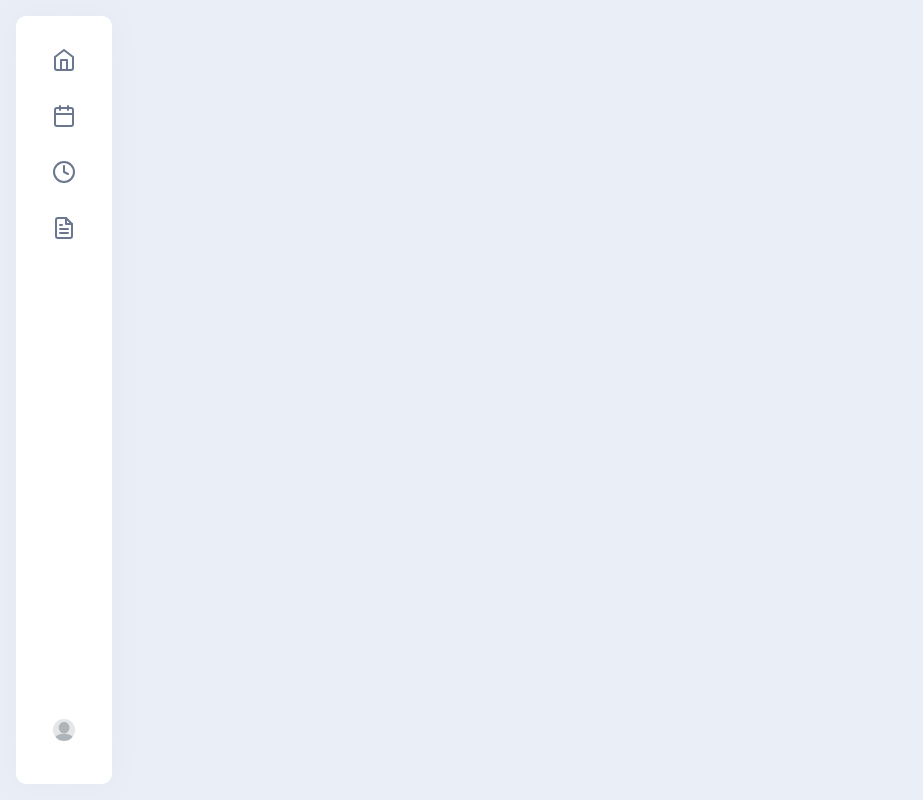
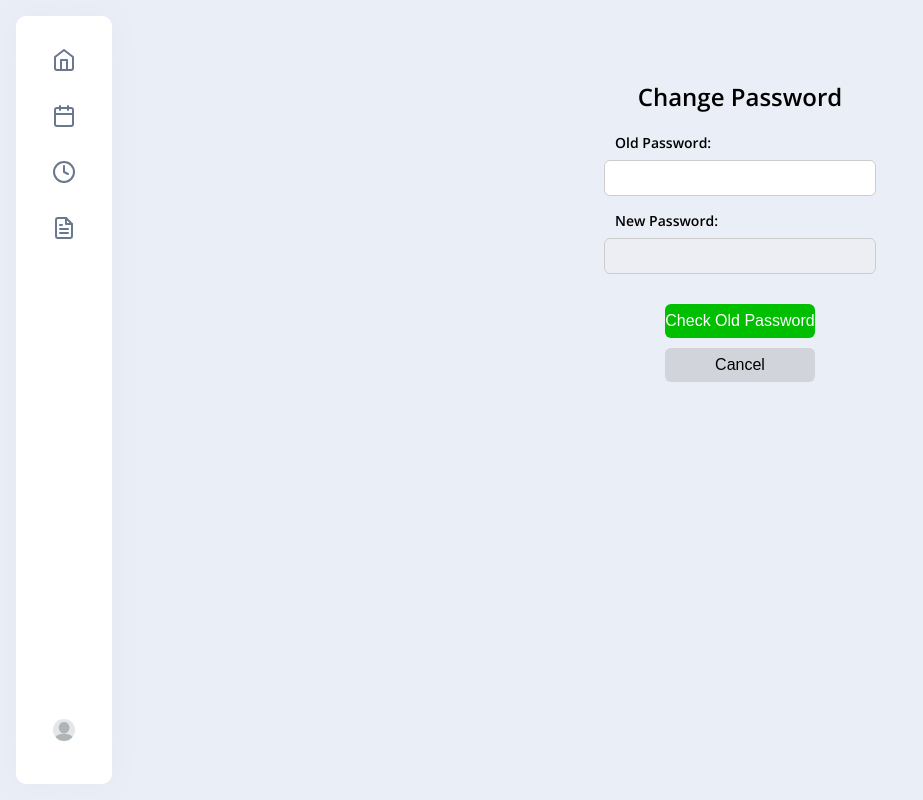
Before and after one commit to kazaction/Group_3_Here_I_Am, a React (Create React App) app in the folder here_i_am/: page /change-password in a window 1280 px wide. Shown: the whole page, without its empty margins (0-923 px from the left). Built offline with nearby package versions, Linux system fonts and the light colour scheme.

Commit message:
Create a new jsx file for editing the password

```diff
--- a/here_i_am/src/App.js
+++ b/here_i_am/src/App.js
@@ -5,6 +5,7 @@ import { BrowserRouter as Router, Routes, Route } from 'react-router-dom';
 import Navbar from './components/navbar';
 import Schedule from './components/schedule';
 import Profile from './components/profile';
+import ChangePasswordPopup from './components/openPasswordWindow';
 
 
 
@@ -18,6 +19,7 @@ function App() {
           <Route path="/" element={<h1>Welcome to Here I Am</h1>} />
           <Route path="/schedule" element={<Schedule />} />
           <Route path="/profile" element={<Profile />} />
+          <Route path="/change-password" element={<ChangePasswordPopup userId={1}/>} />
           {/* Add more routes like: */}
           {/* <Route path="/history" element={<History />} /> */}
           {/* <Route path="/cv" element={<CVGeneration />} /> */}
--- /dev/null
+++ b/here_i_am/src/components/openPasswordWindow.jsx
@@ -0,0 +1,105 @@
+import React, { useState } from "react";
+import axios from "axios";
+import { useNavigate } from "react-router-dom";
+import "../css/openPasswordWindow.css";
+
+const ChangePasswordPopup = ({ userId }) => {
+  const navigate = useNavigate();
+  const apiBase = `http://localhost:3000/users/${userId}`;
+  const [oldPass, setOldPass] = useState("");
+  const [newPass, setNewPass] = useState("");
+  const [isVerified, setIsVerified] = useState(false);
+  const [loading, setLoading] = useState(false);
+
+  const onClose = () => {
+    navigate("/profile");
+  };
+
+  const checkOldPassword = async () => {
+    if (!oldPass) return alert("Please enter your old password!");
+    setLoading(true);
+
+    try {
+      const res = await axios.post(`${apiBase}/check-password`, { password: oldPass });
+      if (res.data.valid) {
+        alert("✅ Old password is correct!");
+        setIsVerified(true);
+      } else {
+        alert("❌ Incorrect password!");
+      }
+    } catch (err) {
+      console.error(err);
+      alert("Error checking password.");
+    } finally {
+      setLoading(false);
+    }
+  };
+
+  const saveNewPassword = async () => {
+    if (!newPass) return alert("Please enter a new password!");
+    setLoading(true);
+
+    try {
+      const res = await axios.put(`${apiBase}/update-password`, { newPassword: newPass });
+      if (res.status === 200) {
+        alert("✅ Password updated successfully!");
+        onClose(); // close popup
+      } else {
+        alert("❌ Failed to update password.");
+      }
+    } catch (err) {
+      console.error(err);
+      alert("Error updating password.");
+    } finally {
+      setLoading(false);
+    }
+  };
+
+  return (
+    <div className="fixed inset-0 bg-black bg-opacity-30 flex items-center justify-center">
+      <div className="bg-white rounded-lg shadow-lg p-5 w-80 relative">
+        <h2 className="text-lg font-semibold mb-3 text-center">Change Password</h2>
+
+        <label className="block text-sm font-medium mb-1">Old Password:</label>
+        <input
+          type="password"
+          className="border rounded w-full p-2 mb-2"
+          value={oldPass}
+          onChange={(e) => setOldPass(e.target.value)}
+        />
+
+        <label className="block text-sm font-medium mb-1">New Password:</label>
+        <input
+          type="password"
+          className="border rounded w-full p-2 mb-3"
+          value={newPass}
+          onChange={(e) => setNewPass(e.target.value)}
+          disabled={!isVerified}
+        />
+
+        <div className="mt-4">
+          <button
+            onClick={isVerified ? saveNewPassword : checkOldPassword}
+            className="bg-blue-500"
+            disabled={loading}
+          >
+            {loading
+              ? "Please wait..."
+              : isVerified
+              ? "Save Password"
+              : "Check Old Password"}
+          </button>
+
+          <button
+            onClick={onClose}
+            className="bg-gray-300"
+          >
+            Cancel
+          </button>
+        </div>
+      </div>
+    </div>
+  );
+};
+
+export default ChangePasswordPopup;
--- a/here_i_am/src/components/profile.jsx
+++ b/here_i_am/src/components/profile.jsx
@@ -3,8 +3,13 @@ import { useHistory} from "react-router-dom";
 import logo from '../assets/logo.png';
 import "../css/profile.css";
 import axios from "axios";//To connect database with react
+import ChangePasswordPopup from "./openPasswordWindow";
+import { useNavigate } from "react-router-dom";
+import Navbar from "./navbar";
 
 const Profile = () => {
+
+    const navigate = useNavigate();
 
     const userId = 1; // TEMP: hardcoded until login page exists
     const apiBase = `http://localhost:3000/users/${userId}`;
@@ -14,7 +19,6 @@ const Profile = () => {
     surname: "",
     username: "",
     email: "",
-    //password: "",
     profile_picture: ""
     });
 
@@ -27,10 +31,6 @@ const Profile = () => {
         setProfile({ ...profile, [name]: value });
     };
 
-    const handleChangePassword = (e) => {
-        const {name, value} = e.target;
-        setProfilePassword({ ...passwordTest, [name]: value });
-    };
 
     const handleSave = () => {
         setIsEditing(false);
@@ -39,94 +39,14 @@ const Profile = () => {
             .catch(err => console.error(err));
     };
 
-    const handleSavePassword = (newPassword) => {
-        setIsEditingPassword(false);
-        axios.put(`${apiBase}/update-password`, { newPassword })
-            .then(res => console.log("Password updated:", res.data))
-            .catch(err => console.error(err));
-    };
+    //initializing that are false
+    const [showPasswordPopup, setShowPasswordPopup] = useState(false);
 
     useEffect(() => {
-        axios.get(apiBase)
-            .then(res => {
-                setProfile(res.data);
-                setProfilePassword({ password: res.data.password || "" });
-            })
-            .catch(err => console.error(err));
+        axios.get(apiBase).then((res) => setProfile(res.data)).catch((err) => console.error(err));
+
     }, []);
 
-    //To open a new window to enter an old passowrd and then the new
-    const openPasswordWindow = () => {
-    const myWindow = window.open("", "Password", "width=400, height=400");
-    myWindow.document.write(`
-<html>
-  <head>
-    <title>Change Password</title>
-    <style>
-      body { font-family: Arial; padding: 20px; }
-      input, button { margin-top: 8px; display: block; }
-      input[disabled] { background-color: #eee; }
-    </style>
-    <script src="https://cdn.jsdelivr.net/npm/axios/dist/axios.min.js"></script>
-  </head>
-  <body>
-    <h3>Change Password</h3>
-
-    <label>Old Password:</label>
-    <input type="password" id="oldPass" />
-
-    <label>New Password:</label>
-    <input type="password" id="newPass" disabled />
-
-    <button id="checkOld">Check Old Password</button>
-    <button id="saveNew" disabled>Save New Password</button>
-
-    <script>
-      const apiBase = "http://localhost:3000/users/" + ${userId};
-
-      document.getElementById("checkOld").addEventListener("click", async () => {
-        const oldPass = document.getElementById("oldPass").value;
-        if (!oldPass) return alert("Please enter your old password!");
-
-        try {
-          const res = await axios.post(apiBase + "/check-password", { password: oldPass });
-
-          if (res.data.valid) {
-            alert("✅ Old password correct!");
-            document.getElementById("newPass").disabled = false;
-            document.getElementById("saveNew").disabled = false;
-          } else {
-            alert("❌ Incorrect password!");
-          }
-        } catch (err) {
-          console.error(err);
-          alert("Error checking password.");
-        }
-      });
-
-      document.getElementById("saveNew").addEventListener("click", async () => {
-        const newPass = document.getElementById("newPass").value;
-        if (!newPass) return alert("Please enter a new password!");
-
-        try {
-          const res = await axios.put(apiBase + "/update-password", { newPassword: newPass });
-
-          if (res.data.success) {
-            alert("✅ Password updated successfully!");
-            window.close();
-          } else {
-            alert("❌ Failed to update password.");
-          }
-        } catch (err) {
-          console.error(err);
-          alert("Error updating password.");
-        }
-      });
-    </script>
-  </body>
-</html>
-    `);
-};
 
     return (
         <div>
@@ -149,9 +69,6 @@ const Profile = () => {
             <input type = "email" name = "email" value={profile.email} onChange={handleChange} readOnly={!isEditing} />
             <br/>
 
-            {/*<label>Password:</label>
-            <input type = "password" name = "password" value={profile.password} onChange={handleChange} readOnly={!isEditing} />
-            <br/>*/}
 
             {!isEditing ? (
             <button onClick={() => setIsEditing(true)}>Edit</button>
@@ -160,11 +77,8 @@ const Profile = () => {
             )}
             <br/>
 
-            <label>Password:</label>
-            <input type = "password" name = "password" value={passwordTest.password} onChange={handleChangePassword} readOnly={!isEditingPassword} />
-            <br/>
+            <button onClick={() => navigate("/change-password")}>Edit Password</button>
 
-            <button onClick={openPasswordWindow}>Edit Password</button>
         </div>
 
     );
--- /dev/null
+++ b/here_i_am/src/css/openPasswordWindow.css
@@ -0,0 +1,46 @@
+div{
+    text-align: center;
+    margin-top: 30px;
+}
+
+input{
+    width: 250px;
+    padding: 8px 10px;
+    margin-bottom: 15px;
+    border: 1px solid #ccc;
+    border-radius: 6px;
+    font-size: 16px;
+    display: block;
+    margin-left: auto;
+    margin-right: auto;
+}
+
+label{
+    display: block;
+    margin: 0 auto 5px auto;
+    font-weight: bold;
+    font-size: 14px;
+    width: 250px;
+    text-align: left;
+}
+
+button{
+    width: 150px;
+    padding: 8px 0;
+    margin: 10px auto;
+    display: block;
+    border: none;
+    border-radius: 6px;
+    font-size: 16px;
+    cursor: pointer;
+}
+
+button.bg-blue-500{
+    background-color: #00BF00;
+    color: white;
+}
+
+button.bg-gray-300{
+    background-color: #d1d5db;
+    color: black;
+}
```
Also changed, not shown: 1 other file (tests, documents, lock files or other folders).
